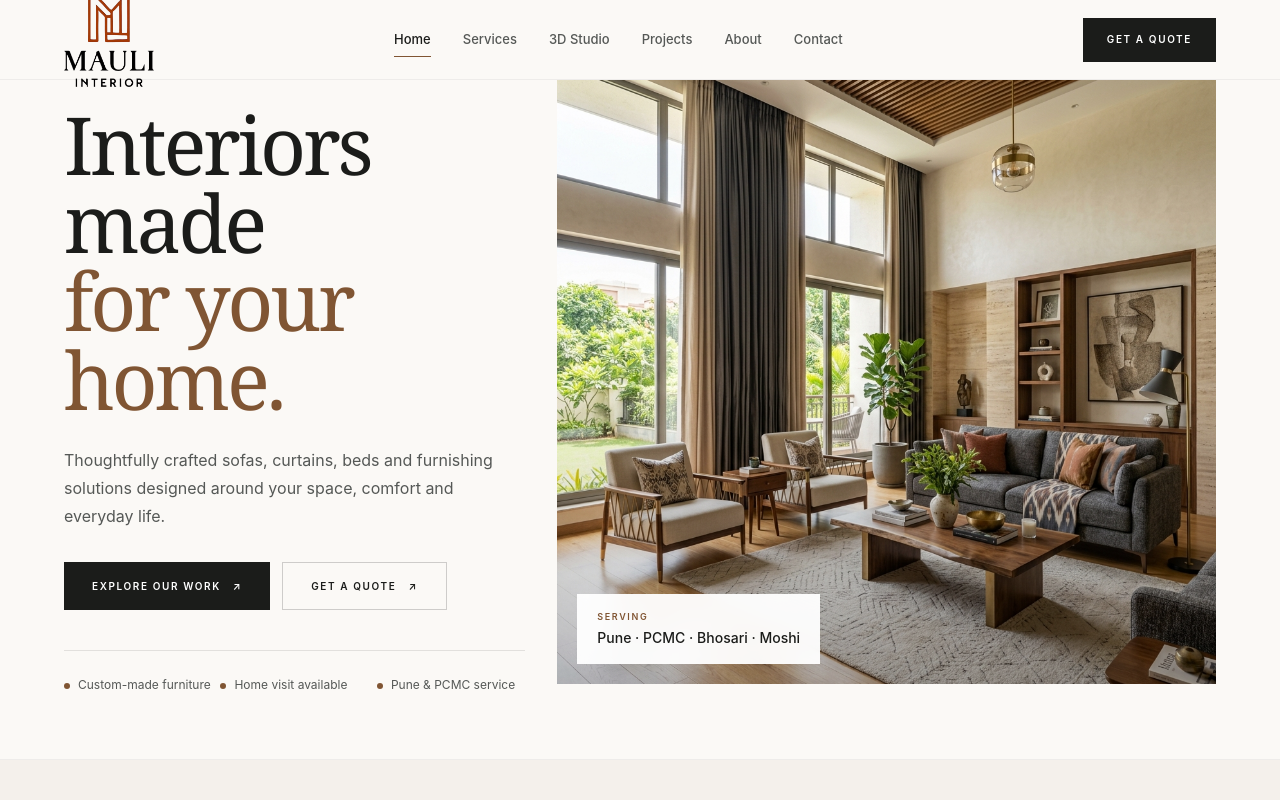
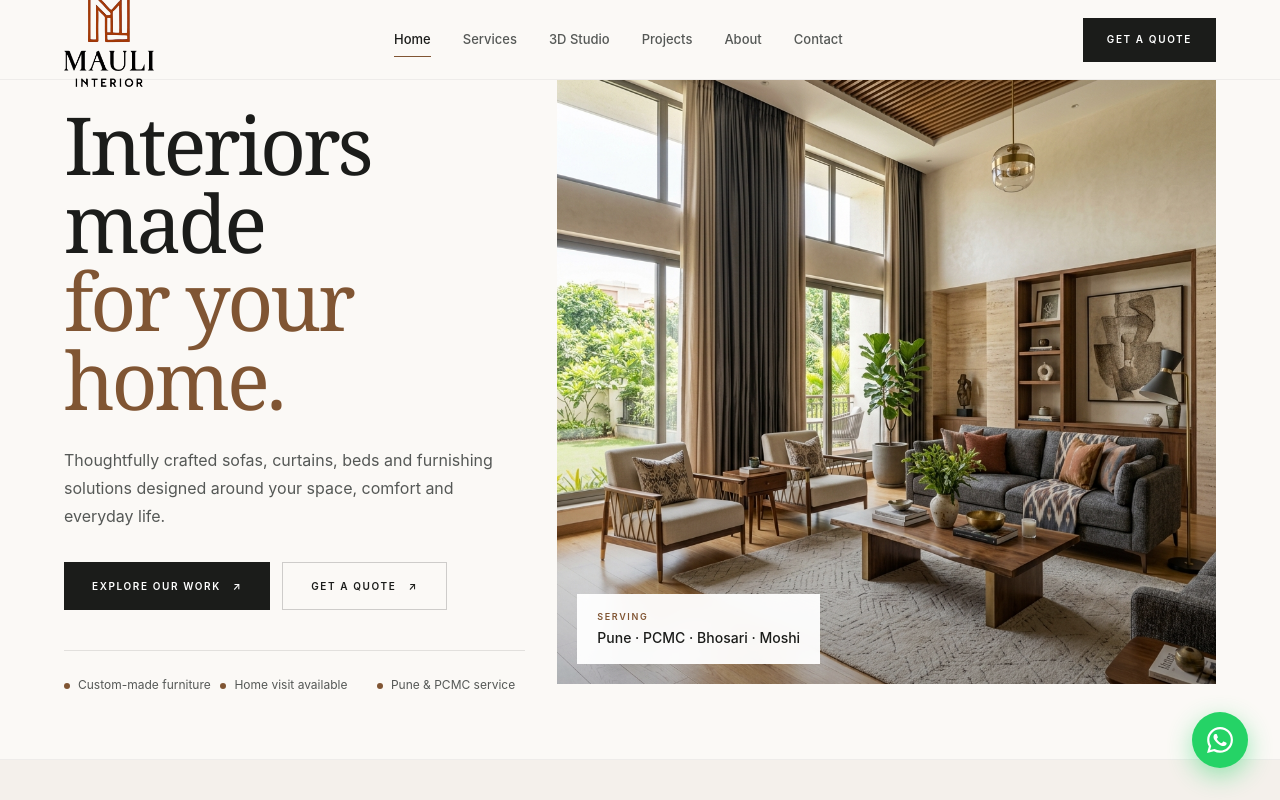
Before and after one commit to thiteswapnil1212-hue/INTERIOR-STORES-WEB, a Next.js app: page / in a window 1280 px wide. Shown: the top 800 px of the page. Built offline with nearby package versions, Linux system fonts and the light colour scheme.

Commit message:
Add floating WhatsApp chat button

```diff
--- /dev/null
+++ b/src/components/layout/WhatsAppFloat.tsx
@@ -0,0 +1,34 @@
+import Link from "next/link";
+
+const WHATSAPP_NUMBER = "919921260926";
+
+const prefilledMessage = encodeURIComponent(
+  "Hello Mauli Interior! I'd like to enquire about your services."
+);
+
+/**
+ * Floating WhatsApp chat button, visible on every page.
+ * Enquiries open WhatsApp directly with a pre-filled message.
+ */
+export default function WhatsAppFloat() {
+  return (
+    <Link
+      href={`https://wa.me/${WHATSAPP_NUMBER}?text=${prefilledMessage}`}
+      target="_blank"
+      rel="noopener noreferrer"
+      aria-label="Chat with Mauli Interior on WhatsApp"
+      className="fixed bottom-5 right-5 z-40 flex h-14 w-14 items-center justify-center rounded-full bg-[#25d366] text-white shadow-[0_8px_24px_rgba(37,211,102,0.45)] transition-transform duration-300 hover:scale-105 focus-visible:outline-none focus-visible:ring-2 focus-visible:ring-[#25d366] focus-visible:ring-offset-2 md:bottom-8 md:right-8"
+    >
+      <svg
+        width="26"
+        height="26"
+        viewBox="0 0 24 24"
+        fill="currentColor"
+        aria-hidden="true"
+        className="shrink-0"
+      >
+        <path d="M17.472 14.382c-.297-.149-1.758-.867-2.03-.967-.273-.099-.471-.148-.67.15-.197.297-.767.966-.94 1.164-.173.199-.347.223-.644.075-.297-.15-1.255-.463-2.39-1.475-.883-.788-1.48-1.761-1.653-2.059-.173-.297-.018-.458.13-.606.134-.133.298-.347.446-.52.149-.174.198-.298.298-.497.099-.198.05-.371-.025-.52-.075-.149-.669-1.612-.916-2.207-.242-.579-.487-.5-.669-.51-.173-.008-.371-.01-.57-.01-.198 0-.52.074-.792.372-.272.297-1.04 1.016-1.04 2.479 0 1.462 1.065 2.875 1.213 3.074.149.198 2.096 3.2 5.077 4.487.709.306 1.262.489 1.694.625.712.227 1.36.195 1.871.118.571-.085 1.758-.719 2.006-1.413.248-.694.248-1.289.173-1.413-.074-.124-.272-.198-.57-.347m-5.421 7.403h-.004a9.87 9.87 0 01-5.031-1.378l-.361-.214-3.741.982.998-3.648-.235-.374a9.86 9.86 0 01-1.51-5.26c.001-5.45 4.436-9.884 9.888-9.884 2.64 0 5.122 1.03 6.988 2.898a9.825 9.825 0 012.893 6.994c-.003 5.45-4.437 9.884-9.885 9.884m8.413-18.297A11.815 11.815 0 0012.05 0C5.495 0 .16 5.335.157 11.892c0 2.096.547 4.142 1.588 5.945L.057 24l6.305-1.654a11.882 11.882 0 005.683 1.448h.005c6.554 0 11.89-5.335 11.893-11.893a11.821 11.821 0 00-3.48-8.413z" />
+      </svg>
+    </Link>
+  );
+}
```
